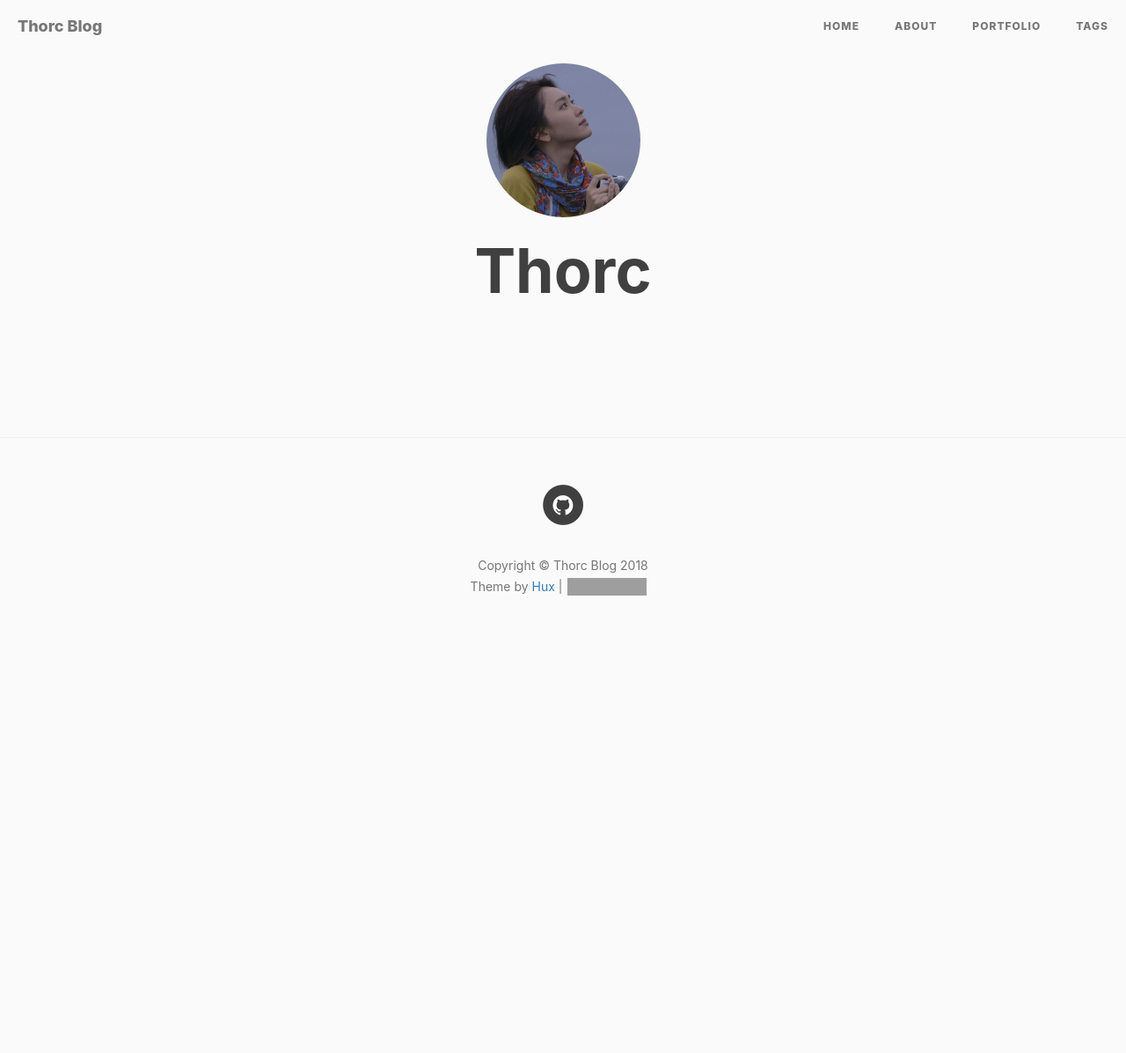
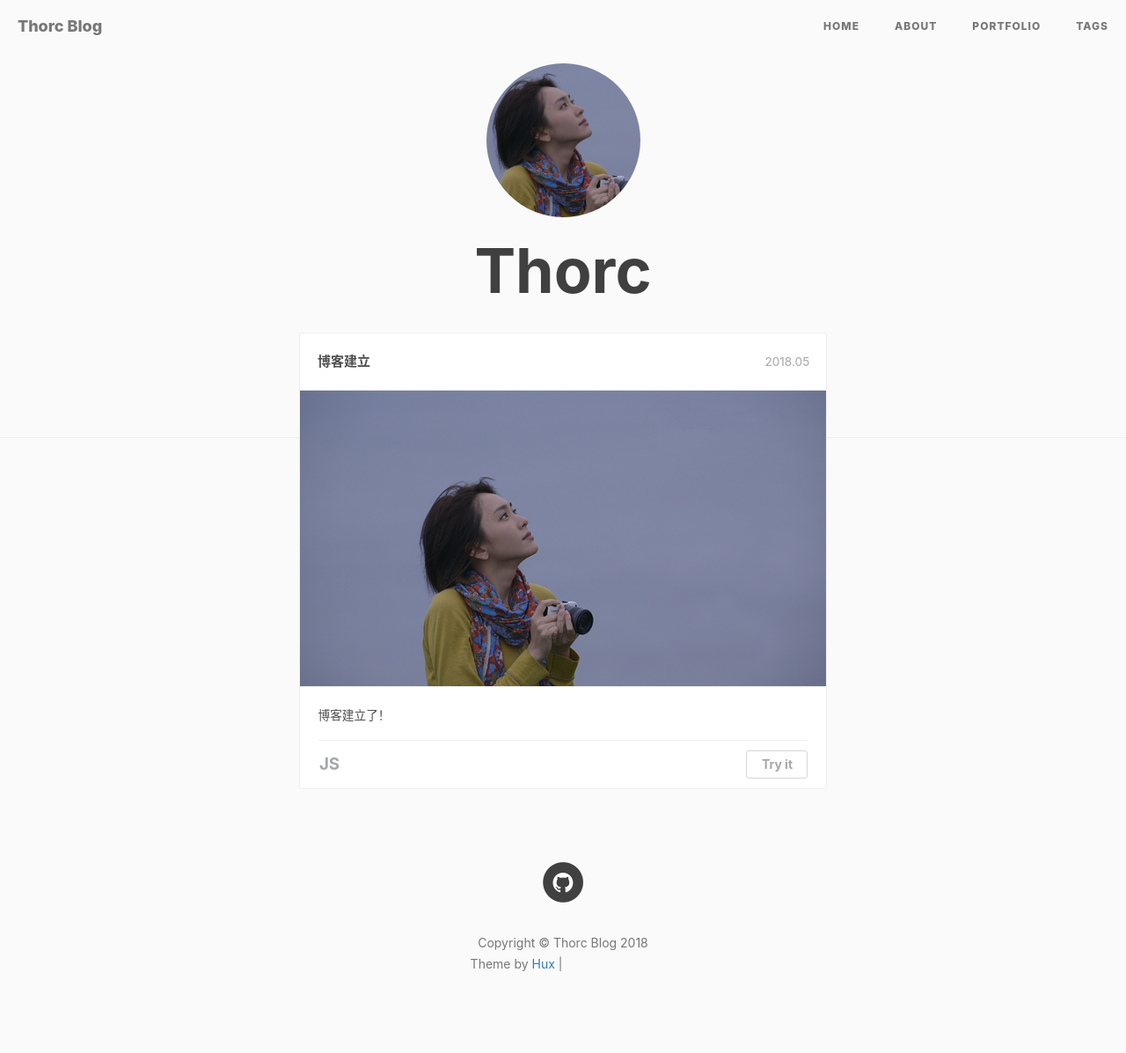
Before and after one commit to xzc9607/xzc9607.github.io, a Jekyll site: the page built from portfolio/index.html, in a window 1280 px wide. Shown: the whole page at 88% size. Built offline with Jekyll 4.4.1, drawn with Linux system fonts in a browser that asks for light colours; nearby versions of some CDN libraries; comment, search, counter and statistics services are not loaded; before the commit the page ends 900 px from its top, so only the background shows below that; grey boxes are pictures that could not be loaded.

Commit message:
timeline

```diff
--- a/portfolio/index.html
+++ b/portfolio/index.html
@@ -19,6 +19,27 @@ layout: default
 				<img width="175" height="175" style="border-radius:50%;" src="/img/avatar-xzc.jpg">
 				<h1>Thorc</h1>
 			</header>
-
+			<div class="main">
+				<ul class="cbp_tmtimeline">
+					<li>
+						<div class="cbp_tmlabel">
+							<h2 id="boxoffice">博客建立</h2>
+							<time>2018.05</time>
+							<img src="images/gakki.jpg">
+							<ul>
+								<li>
+									博客建立了！
+								</li>
+								<li class="skill">
+									<span><b>JS</b></span>
+									<span class="i-react"></span>
+									<span class="link"><a target="_blank" href="">Try it</a></span>
+								</li>
+							</ul>
+						</div>
+					</li>
+				</ul>
+			</div>
+		</div>
 	</body>
 </html>
```
Also changed, not shown: portfolio/images/gakki.jpg (added), portfolio/images/hux_avatar.png (deleted), portfolio/images/intern-alitrip.jpg (deleted), portfolio/images/intern-lxu.jpg (deleted), portfolio/images/logo-jquery.png (deleted), portfolio/images/logo-kissy.png (deleted), portfolio/images/logo-react.png (deleted), portfolio/images/logo-vue.png (deleted), portfolio/images/newmedia.jpg (deleted), portfolio/images/senova.jpg (deleted), portfolio/images/work-busyweek.jpg (deleted), portfolio/images/work-hslider.jpg (deleted), portfolio/images/work-puzzle.png (deleted), portfolio/images/work-truth.jpg (deleted), 3 more files.
